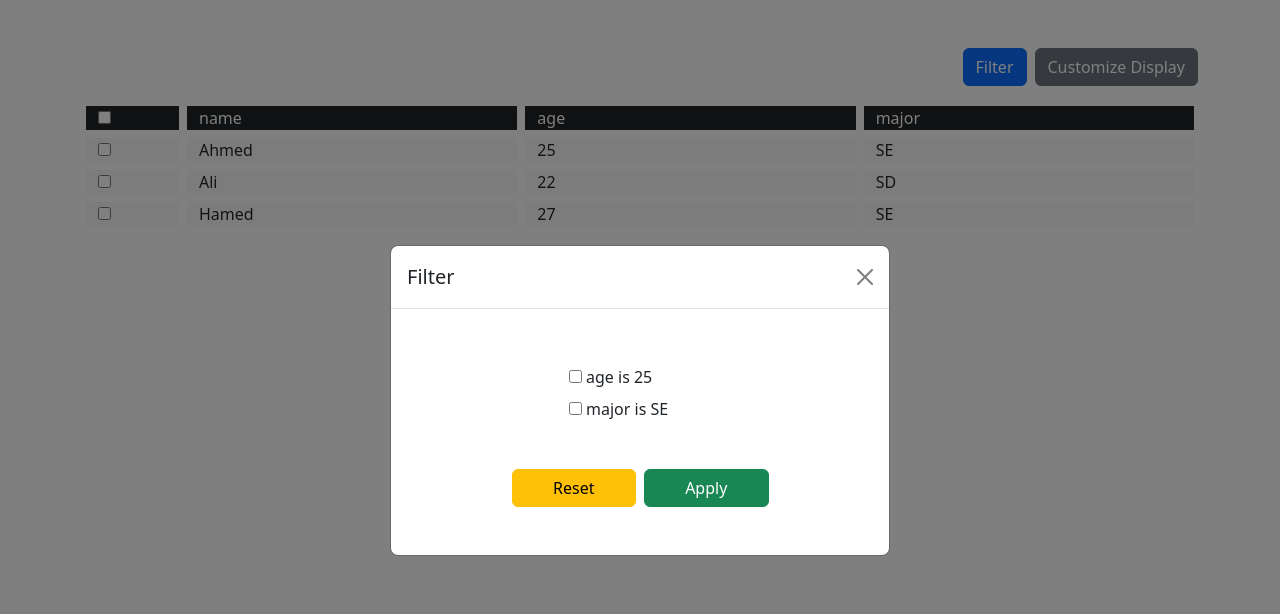
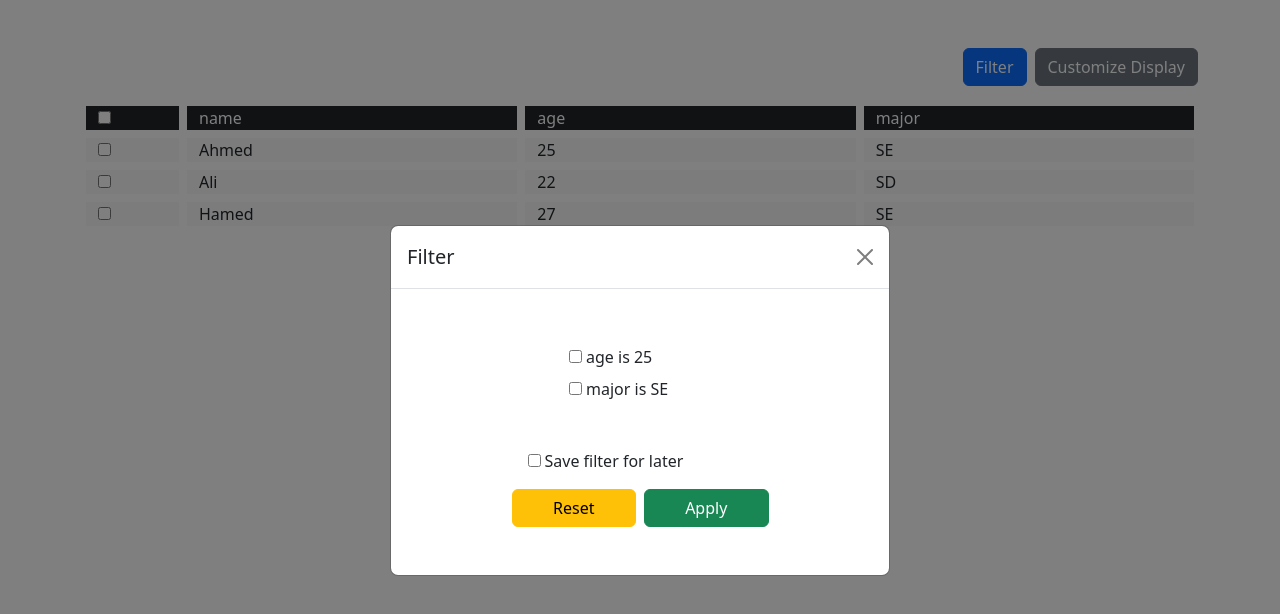
Before and after one commit to Mohamed3Okasha/react-typescript-practice, a React (Create React App) app: page /home in a window 1280 px wide. Both pictures are taken after a click on the button "Filter". Shown: the top 614 px of the page. Built offline with nearby package versions, Linux system fonts and the light colour scheme.

Commit message:
Use localStorage to save filters based on route (location pathname)

```diff
--- a/src/components/Filter/index.tsx
+++ b/src/components/Filter/index.tsx
@@ -1,6 +1,7 @@
 import { useState, useEffect } from "react";
 import { filterType } from "../../types/filter";
 import { FilterItem } from "./FilterItem";
+import { useLocation } from "react-router-dom";
 
 type FilterProps = {
   filtersData: filterType[];
@@ -9,13 +10,26 @@ type FilterProps = {
 };
 
 export default function Filter({ filtersData, data, setData }: FilterProps) {
-  const [filters, setFilters] = useState<filterType[]>(() =>
-    filtersData.map((filter) => ({ ...filter, checked: false }))
-  );
+  const location = useLocation();
+  let localStorageItem =
+    location.pathname.slice(1) === "home"
+      ? "studentsFilters"
+      : "coursesFilters";
 
-  useEffect(() => {}, []);
+  const [filters, setFilters] = useState<filterType[]>(() => {
+    let storageFilters = localStorage.getItem(localStorageItem);
+    if (storageFilters) {
+      return JSON.parse(storageFilters);
+    } else return filtersData.map((filter) => ({ ...filter, checked: false }));
+  });
 
-  const handleApply = () => {
+  const [saveFilters, setSaveFilters] = useState(false);
+
+  useEffect(() => {
+    handleApplyUpdateState();
+  }, []);
+
+  const handleApplyUpdateState = () => {
     setData((prevData: any[]) =>
       prevData.map((dataItem) => ({ ...dataItem, visible: true }))
     );
@@ -36,6 +50,13 @@ export default function Filter({ filtersData, data, setData }: FilterProps) {
       return cloneData;
     });
   };
+  const handleApply = () => {
+    handleApplyUpdateState();
+
+    if (saveFilters) {
+      localStorage.setItem(localStorageItem, JSON.stringify(filters));
+    }
+  };
 
   const handleReset = () => {
     setData((prevData: any[]) =>
@@ -44,6 +65,8 @@ export default function Filter({ filtersData, data, setData }: FilterProps) {
     setFilters((prevFilters) =>
       prevFilters.map((filter) => ({ ...filter, checked: false }))
     );
+    setSaveFilters(false);
+    localStorage.removeItem(localStorageItem);
   };
   const toggleFilterCheck = (index: number) => {
     setFilters((prevFilters) =>
@@ -53,6 +76,10 @@ export default function Filter({ filtersData, data, setData }: FilterProps) {
         else return filter;
       })
     );
+  };
+
+  const toggleSaveFiltersCheck = () => {
+    setSaveFilters((prev) => !prev);
   };
 
   return (
@@ -68,6 +95,19 @@ export default function Filter({ filtersData, data, setData }: FilterProps) {
         );
       })}
       <div className="row mt-5 justify-content-center">
+        <div className="col-6">
+          <input
+            type="checkbox"
+            checked={saveFilters}
+            onChange={toggleSaveFiltersCheck}
+            id="saveLater"
+          />
+          <label htmlFor="saveLater" className="ms-1">
+            Save filter for later
+          </label>
+        </div>
+      </div>
+      <div className="row mt-3 justify-content-center">
         <button className="col-3 btn btn-warning me-2" onClick={handleReset}>
           Reset
         </button>
```
